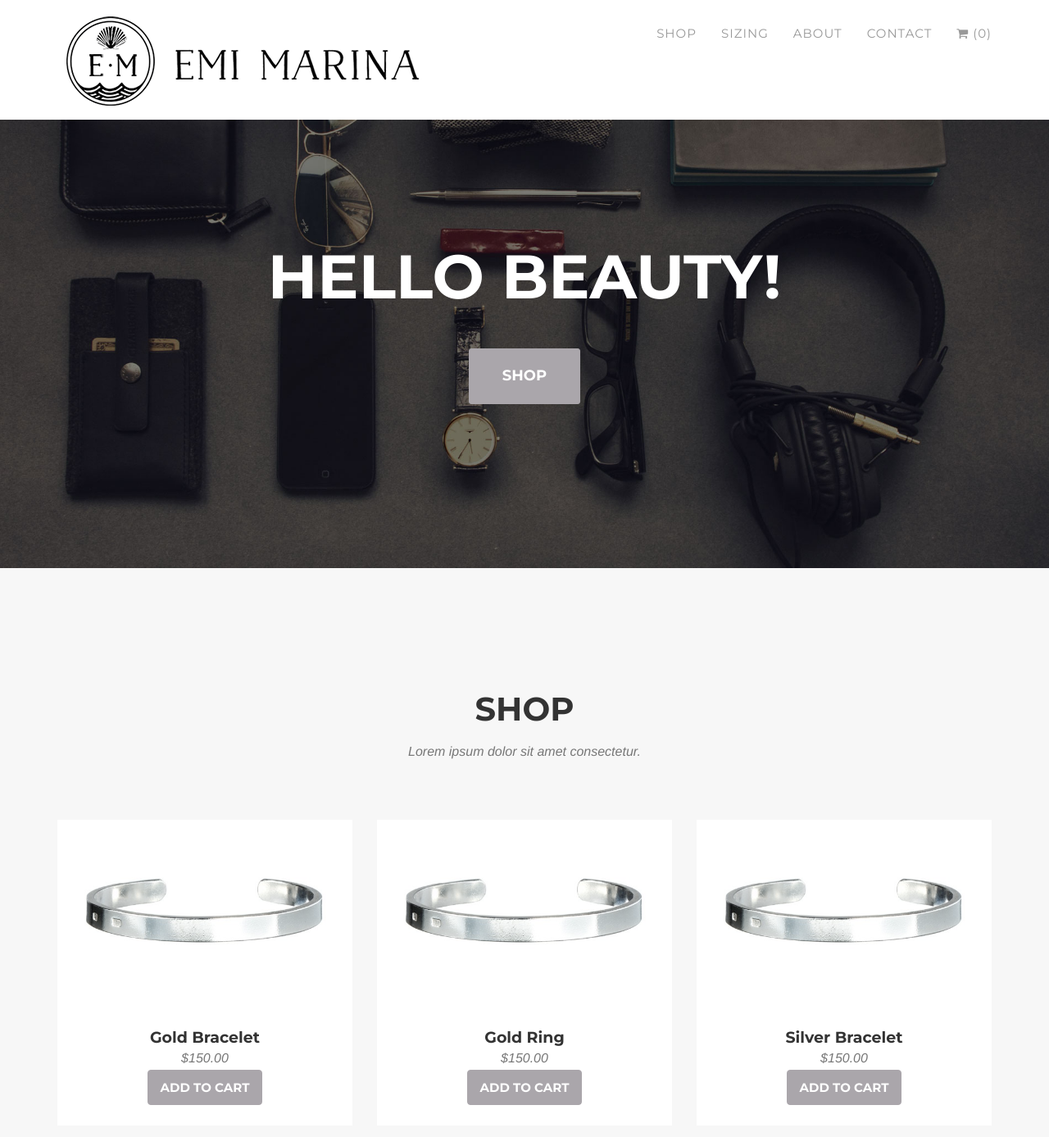
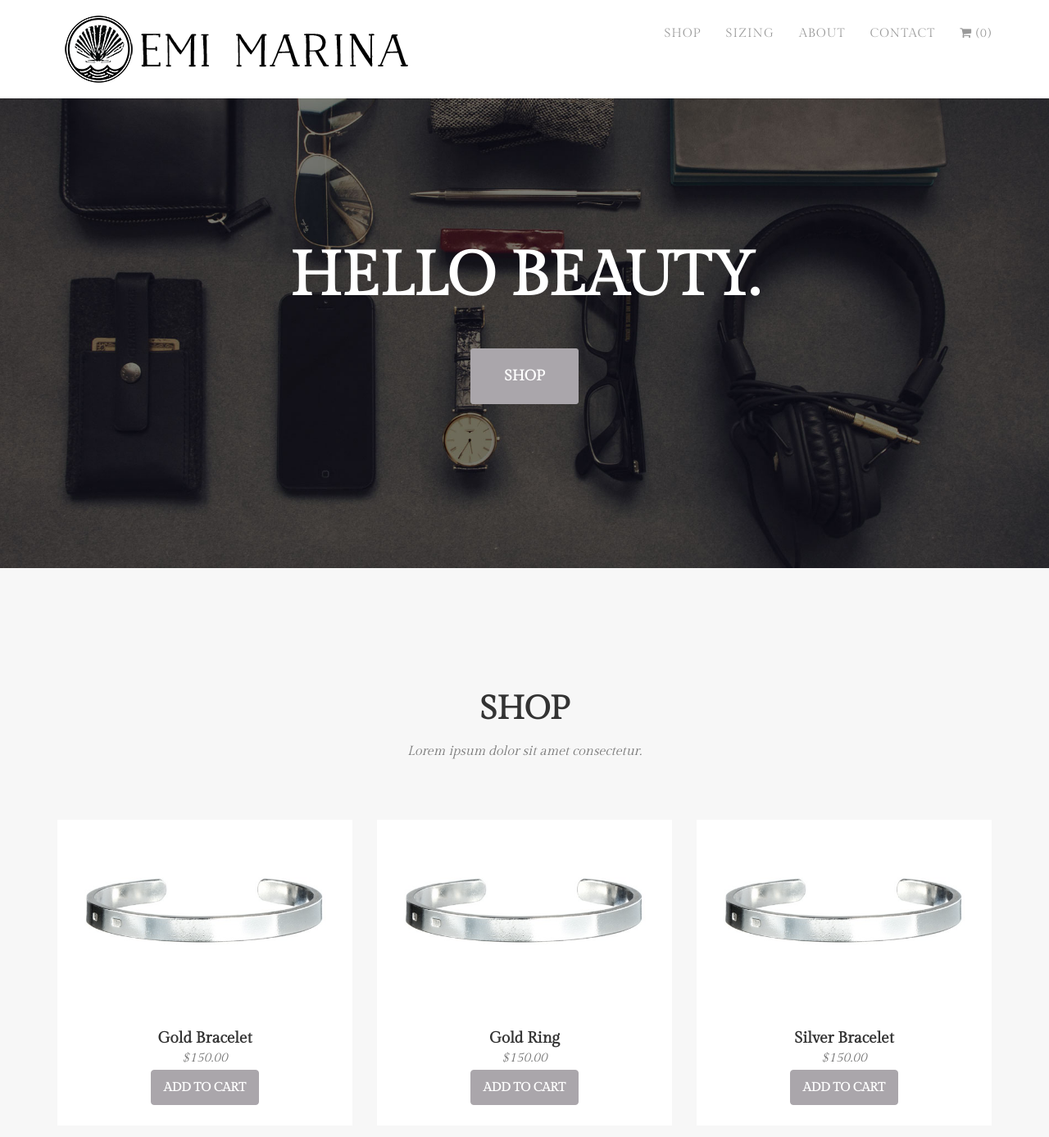
Before and after one commit to bedmond/emmymarina-1, a Jekyll site: the page built from index.html, in a window 1280 px wide and 1400 px high. Shown: the top 1387 px of the window at 82% size. Built offline with Jekyll 4.4.1, drawn with Linux system fonts in a browser that asks for light colours; some web fonts are replaced.

Commit message:
styling changes and added logo

```diff
--- a/_data/template.yml
+++ b/_data/template.yml
@@ -7,5 +7,5 @@ color:
 
 # Font Families
 font:
-  primary: 'Montserrat, "Helvetica Neue",Helvetica,Arial,sans-serif'
-  secondary: '"Droid Serif", "Helvetica Neue", Helvetica,Arial,sans-serif'
+  primary: '"Gilda Display",serif, "Helvetica Neue",Helvetica,Arial,sans-serif'
+  secondary: '"Gilda Display",serif, "Helvetica Neue", Helvetica,Arial,sans-serif'
--- a/_includes/css/agency.css
+++ b/_includes/css/agency.css
@@ -6,7 +6,7 @@
 
 body {
     overflow-x: hidden;
-    font-family: "Roboto Slab","Helvetica Neue",Helvetica,Arial,sans-serif;
+    font-family: "Gilda Display",serif,"Helvetica Neue",Helvetica,Arial,sans-serif;
     color: #{{ site.data.template.color.secondary-dark }};
 }
 
@@ -181,7 +181,7 @@ fieldset[disabled] .btn-xl.active {
 }
 
 .navbar-default .navbar-brand {
-    font-family: "Montserrat","Helvetica Neue",Helvetica,Arial,cursive;
+    font-family: "Gilda Display",serif,"Helvetica Neue",Helvetica,Arial,cursive;
     color: #999;
 }
 
--- a/_includes/head.html
+++ b/_includes/head.html
@@ -6,6 +6,8 @@
     <meta name="description" content="{{ site.description }}">
 
     <link rel="canonical" href="{{ page.url | replace:'index.html','' | prepend: site.baseurl | prepend: site.url }}">
+
+    <link rel="shortcut icon" href="http://127.0.0.1:4000/emimarina-1/favicon.ico"/>
 
 
     <!-- Custom CSS & Bootstrap Core CSS - Uses Bootswatch Flatly Theme: http://bootswatch.com/flatly/ -->
@@ -18,6 +20,7 @@
     <link href="https://fonts.googleapis.com/css?family=Lato:400,700,400italic,700italic" rel="stylesheet" type="text/css">
     <link href='https://fonts.googleapis.com/css?family=Droid+Serif:400,700,400italic,700italic' rel='stylesheet' type='text/css'>
     <link href='https://fonts.googleapis.com/css?family=Roboto+Slab:400,100,300,700' rel='stylesheet' type='text/css'>
+    <link href="https://fonts.googleapis.com/css?family=Gilda+Display|Merriweather:300" rel="stylesheet" type='text/css'>
 
     <script src="https://ajax.googleapis.com/ajax/libs/jquery/2.2.2/jquery.min.js"></script>
 
--- a/_includes/header.html
+++ b/_includes/header.html
@@ -10,7 +10,7 @@
                     <span class="icon-bar"></span>
                 </button>
                 <div class="navbar-logo"><a href="#page-top">
-                    <img src="img/logos/emi marina naive large.png" alt="{{site.title}}" class="navbar-logo-large"><img src="img/logos/emi marina naive sm2.png" alt="{{site.title}}" class="navbar-logo-small"></a>
+                    <img src="img/logos/EMLogo_WebL.png" alt="{{site.title}}" class="navbar-logo-large"><img src="img/logos/EMLogo_WebS.png" alt="{{site.title}}" class="navbar-logo-small"></a>
                 </div>
             </div>
 
@@ -53,7 +53,7 @@
         <div class="container">
             <div class="intro-text">
                 <!--<div class="intro-lead-in">Welcome To Our Studio!</div>-->
-                <div class="intro-heading">Hello Beauty!</div>
+                <div class="intro-heading">Hello Beauty.</div>
                 <a href="#portfolio" class="page-scroll btn btn-xl">Shop</a>
             </div>
         </div>
```
Also changed, not shown: favicon.ico (added), img/logos/EMLogo_WebL.png (added), img/logos/EMLogo_WebS.png (added), img/logos/EM_Logo_Favicon.png (added), img/logos/EM_Logo_favicon_32ppi.png (added), 11 other files.
